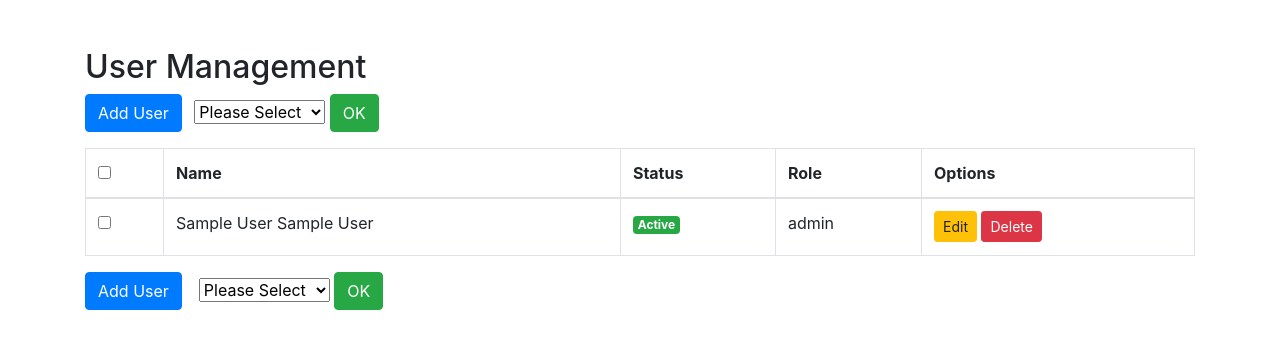
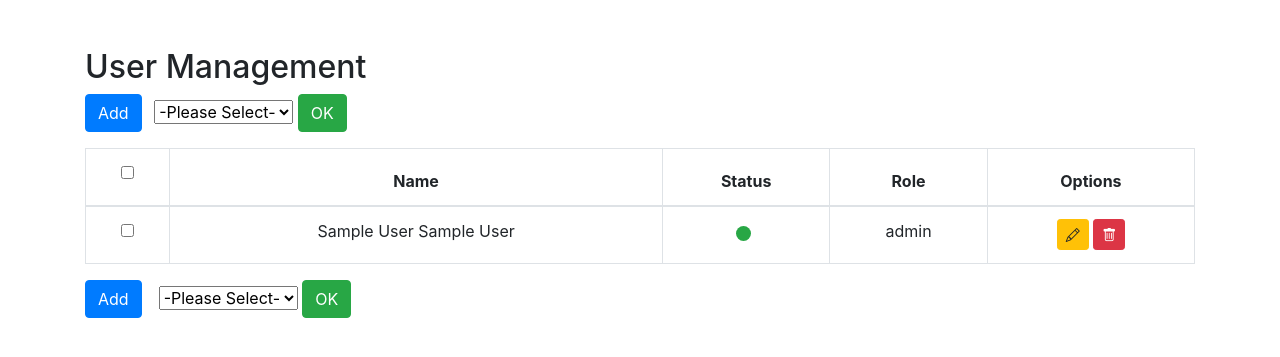
Before and after one commit to Soyer0/UserManagement, a PHP site: page / in a window 1280 px wide. Shown: the top 357 px of the page. Run offline with PHP 8.4, Linux system fonts and the light colour scheme; tables that the repository leaves empty or names only in its code hold one stand-in row (values such as "Sample post").

Commit message:
added css and changed the frontend part

```diff
--- a/assets/script.js
+++ b/assets/script.js
@@ -1,17 +1,36 @@
 $(document).ready(function () {
+    let selectedUsers = [];
+
     function loadUsers() {
+        // Вместо перезагрузки страницы можно динамически обновить список пользователей
         location.reload();
     }
 
+    function deleteUsers(users) {
+        $.post('ajax/ajax.php', { action: 'delete_users', users: users.map(u => u.id) }, function (response) {
+            const result = JSON.parse(response);
+            if (result.status) {
+                loadUsers();
+            } else {
+                alert(result.error.message);
+            }
+            $('#deleteConfirmModal').modal('hide');
+        });
+    }
+
+    // Открытие формы для добавления пользователя
     $('#addUserBtn').on('click', function () {
         $('#userForm')[0].reset();
         $('#userId').val('');
         $('#userModalLabel').text('Add User');
+        $('#submitBtn').text('Save');
+        $('#userModal').modal('show');
     });
 
+    // Открытие формы для редактирования пользователя
     $('.editUserBtn').on('click', function () {
         const userId = $(this).data('id');
-        $.post('ajax/ajax.php', {action: 'get_user', id: userId}, function (response) {
+        $.post('ajax/ajax.php', { action: 'get_user', id: userId }, function (response) {
             const result = JSON.parse(response);
             if (result.status) {
                 const user = result.user;
@@ -21,12 +40,15 @@ $(document).ready(function () {
                 $('#role').val(user.role);
                 $('#userId').val(user.id);
                 $('#userModalLabel').text('Edit User');
+                $('#submitBtn').text('Update');
+                $('#userModal').modal('show');
             } else {
                 alert(result.error.message);
             }
         });
     });
 
+    // Отправка формы пользователя
     $('#userForm').on('submit', function (e) {
         e.preventDefault();
         const userId = $('#userId').val();
@@ -43,40 +65,51 @@ $(document).ready(function () {
         });
     });
 
+    // Применение действий к выбранным пользователям
     $('#applyActionBtn, #applyActionBtnBottom').on('click', function () {
         const action = $(this).attr('id') === 'applyActionBtn' ? $('#userActions').val() : $('#userActionsBottom').val();
         const users = [];
+
         $('.userCheckbox:checked').each(function () {
-            users.push($(this).closest('tr').data('id'));
+            const userId = $(this).closest('tr').data('id');
+            const userName = $(this).closest('tr').find('.userName').text(); // Извлечение имени пользователя
+            users.push({ id: userId, name: userName });
         });
 
         if (users.length === 0) {
-            alert('No users selected');
+            $('#noUsersSelectedModal').modal('show'); // Модальное окно, если не выбраны пользователи
             return;
         }
 
-        if (action === 'Please Select') {
-            alert('Please select an action');
+        if (action === '-Please Select-') {
+            $('#noActionSelectedModal').modal('show'); // Модальное окно, если не выбрано действие
             return;
         }
 
-        $.post('ajax/ajax.php', {action: action, users: users}, function (response) {
-            const result = JSON.parse(response);
-            if (result.status) {
-                loadUsers();
-            } else {
-                alert(result.error.message);
-            }
-        });
-    });
+        if (action === 'delete') {
+            $('#userListToDelete').empty(); // Очищаем список перед добавлением
+            users.forEach(function (user) {
+                $('#userListToDelete').append(`<li>${user.name}</li>`); // Добавляем имена пользователей
+            });
+            $('#deleteConfirmModal').modal('show'); // Показать модальное окно
 
-    $('.deleteUserBtn').on('click', function () {
-        const userId = $(this).data('id');
-        if (confirm('Are you sure you want to delete this user?')) {
-            $.post('ajax/ajax.php', {action: 'delete_user', id: userId}, function (response) {
+            // Обработчик для подтверждения удаления
+            $('#confirmDeleteBtn').off('click').on('click', function () {
+                $.post('ajax/ajax.php', { action: 'delete_users', users: users.map(u => u.id) }, function (response) {
+                    const result = JSON.parse(response);
+                    if (result.status) {
+                        loadUsers(); // Перезагружаем пользователей
+                    } else {
+                        alert(result.error.message);
+                    }
+                    $('#deleteConfirmModal').modal('hide'); // Закрываем модальное окно после выполнения запроса
+                });
+            });
+        } else {
+            $.post('ajax/ajax.php', { action: action, users: users.map(u => u.id) }, function (response) {
                 const result = JSON.parse(response);
                 if (result.status) {
-                    loadUsers();
+                    loadUsers(); // Перезагружаем пользователей
                 } else {
                     alert(result.error.message);
                 }
@@ -84,7 +117,42 @@ $(document).ready(function () {
         }
     });
 
+// Модальное окно для удаления одного пользователя
+    $('.deleteUserBtn').on('click', function () {
+        const userId = $(this).data('id');
+        const userName = $(this).closest('tr').find('.userName').text(); // Извлечение имени пользователя
+        selectedUsers = []; // Очистить массив выбранных пользователей
+        selectedUsers.push({ id: userId, name: userName }); // Добавить одного пользователя для удаления
+
+        // Заполнение списка имен в модальном окне
+        $('#userListToDelete').empty();
+        $('#userListToDelete').append(`<li>${userName}</li>`);
+
+        $('#deleteConfirmModal').modal('show');
+    });
+
+    // Обработчик для подтверждения удаления
+    $('#confirmDeleteBtn').off('click').on('click', function () {
+        const userId = selectedUsers[0].id; // Получаем id пользователя из массива
+        $.post('ajax/ajax.php', { action: 'delete_user', id: userId }, function (response) {
+            const result = JSON.parse(response);
+            if (result.status) {
+                loadUsers();
+            } else {
+                alert(result.error.message);
+            }
+            $('#deleteConfirmModal').modal('hide'); // Закрываем модальное окно после выполнения запроса
+        });
+    });
+
+    // Логика для работы с checkbox'ами
     $('#selectAll').on('change', function () {
-        $('.userCheckbox').prop('checked', this.checked);
+        const isChecked = $(this).is(':checked');
+        $('.userCheckbox').prop('checked', isChecked);
+    });
+
+    $('.userCheckbox').on('change', function () {
+        const allChecked = $('.userCheckbox:checked').length === $('.userCheckbox').length;
+        $('#selectAll').prop('checked', allChecked);
     });
 });
--- /dev/null
+++ b/assets/style.css
@@ -0,0 +1,33 @@
+table {
+    width: 100%; /* Убедитесь, что таблица занимает всю ширину */
+}
+
+thead th {
+    background-color: transparent; /* Уберите синий цвет фона */
+    text-align: center; /* Выровняйте текст по центру */
+}
+
+tbody td {
+    text-align: center; /* Выровняйте текст в ячейках по центру */
+}
+
+tbody tr:hover {
+    background-color: #f1f1f1; /* Добавьте эффект наведения для строк */
+}
+
+.status-circle {
+    display: inline-block;
+    width: 15px;
+    height: 15px;
+    border-radius: 50%;
+    margin-right: 5px;
+    vertical-align: middle;
+}
+
+.status-circle.active {
+    background-color: #28a745; /* зелёный для активного статуса */
+}
+
+.status-circle.not-active {
+    background-color: #6c757d; /* серый для неактивного статуса */
+}
--- a/index.php
+++ b/index.php
@@ -14,7 +14,9 @@ $users = $pdo->query("SELECT * FROM users")->fetchAll(PDO::FETCH_ASSOC);
     <meta charset="UTF-8">
     <meta name="viewport" content="width=device-width, initial-scale=1.0">
     <title>User Management System</title>
+    <link rel="stylesheet" href="https://cdnjs.cloudflare.com/ajax/libs/bootstrap-icons/1.5.0/font/bootstrap-icons.min.css">
     <link rel="stylesheet" href="https://stackpath.bootstrapcdn.com/bootstrap/4.5.2/css/bootstrap.min.css">
+    <link rel="stylesheet" href="assets/style.css">
     <script src="https://code.jquery.com/jquery-3.5.1.min.js"></script>
     <script src="https://stackpath.bootstrapcdn.com/bootstrap/4.5.2/js/bootstrap.bundle.min.js"></script>
 </head>
@@ -23,9 +25,9 @@ $users = $pdo->query("SELECT * FROM users")->fetchAll(PDO::FETCH_ASSOC);
 <div class="container mt-5">
     <h2>User Management</h2>
     <div class="mb-3">
-        <button class="btn btn-primary" data-toggle="modal" data-target="#userModal" id="addUserBtn">Add User</button>
+        <button class="btn btn-primary" data-toggle="modal" data-target="#userModal" id="addUserBtn">Add</button>
         <label for="userActions"></label><select id="userActions" class="ml-2">
-            <option>Please Select</option>
+            <option>-Please Select-</option>
             <option value="set_active">Set Active</option>
             <option value="set_not_active">Set Not Active</option>
             <option value="delete">Delete</option>
@@ -47,29 +53,32 @@ $users = $pdo->query("SELECT * FROM users")->fetchAll(PDO::FETCH_ASSOC);
         <?php foreach ($users as $user): ?>
             <tr data-id="<?= $user['id'] ?>">
                 <td><label>
-                        <input type="checkbox" class="userCheckbox">
+                        <input type="checkbox" class="userCheckbox" value="<?= $user['id'] ?>">
                     </label></td>
                 <td><?= htmlspecialchars($user['name_first'] . ' ' . $user['name_last']) ?></td>
-                <td>
-                        <span class="badge <?= $user['status'] ? 'badge-success' : 'badge-secondary' ?>">
-                            <?= $user['status'] ? 'Active' : 'Not Active' ?>
-                        </span>
+                <td class="status">
+                    <span class="status-circle <?= $user['status'] ? 'active' : 'not-active' ?>"></span>
                 </td>
                 <td><?= htmlspecialchars($user['role']) ?></td>
                 <td>
-                    <button class="btn btn-warning btn-sm editUserBtn" data-toggle="modal" data-target="#userModal" data-id="<?= $user['id'] ?>">Edit</button>
-                    <button class="btn btn-danger btn-sm deleteUserBtn" data-id="<?= $user['id'] ?>">Delete</button>
+                    <button class="btn btn-warning btn-sm editUserBtn" data-toggle="modal" data-target="#userModal" data-id="<?= $user['id'] ?>">
+                        <i class="bi bi-pencil"></i>
+                    </button>
+                    <button class="btn btn-danger btn-sm deleteUserBtn" data-id="<?= $user['id'] ?>">
+                        <i class="bi bi-trash"></i>
+                    </button>
                 </td>
             </tr>
         <?php endforeach; ?>
         </tbody>
     </table>
 
+
     <div class="mb-3">
-        <button class="btn btn-primary" data-toggle="modal" data-target="#userModal" id="addUserBtn">Add User</button>
+        <button class="btn btn-primary" data-toggle="modal" data-target="#userModal" id="addUserBtn">Add</button>
         <label for="userActionsBottom"></label>
         <select id="userActionsBottom" class="ml-2">
-            <option>Please Select</option>
+            <option>-Please Select-</option>
             <option value="set_active">Set Active</option>
             <option value="set_not_active">Set Not Active</option>
             <option value="delete">Delete</option>
@@ -84,7 +93,7 @@ $users = $pdo->query("SELECT * FROM users")->fetchAll(PDO::FETCH_ASSOC);
     <div class="modal-dialog" role="document">
         <div class="modal-content">
             <div class="modal-header">
-                <h5 class="modal-title" id="userModalLabel">Add/Edit User</h5>
+                <h5 class="modal-title" id="userModalLabel">Add</h5>
                 <button type="button" class="close" data-dismiss="modal" aria-label="Close">
                     <span aria-hidden="true">&times;</span>
                 </button>
```
Also changed, not shown: other parts of index.php (+71 -2 lines).
